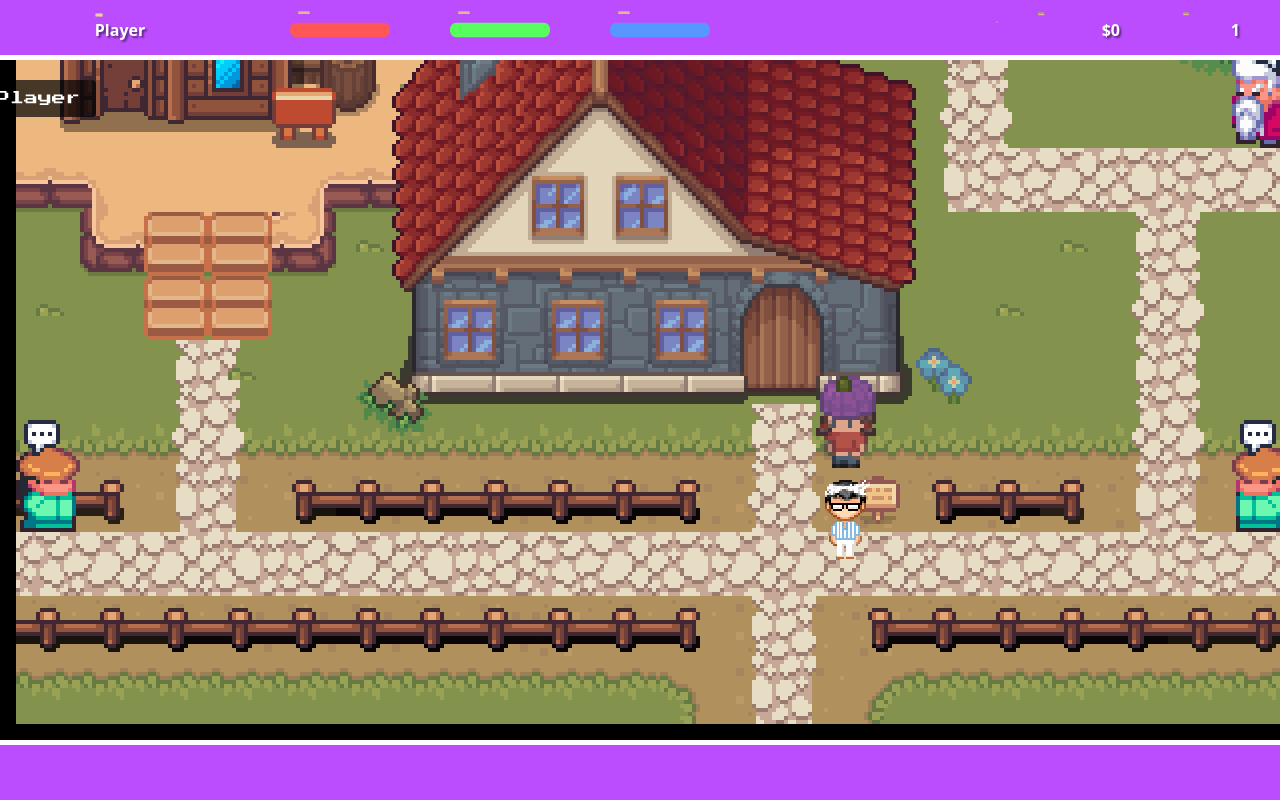
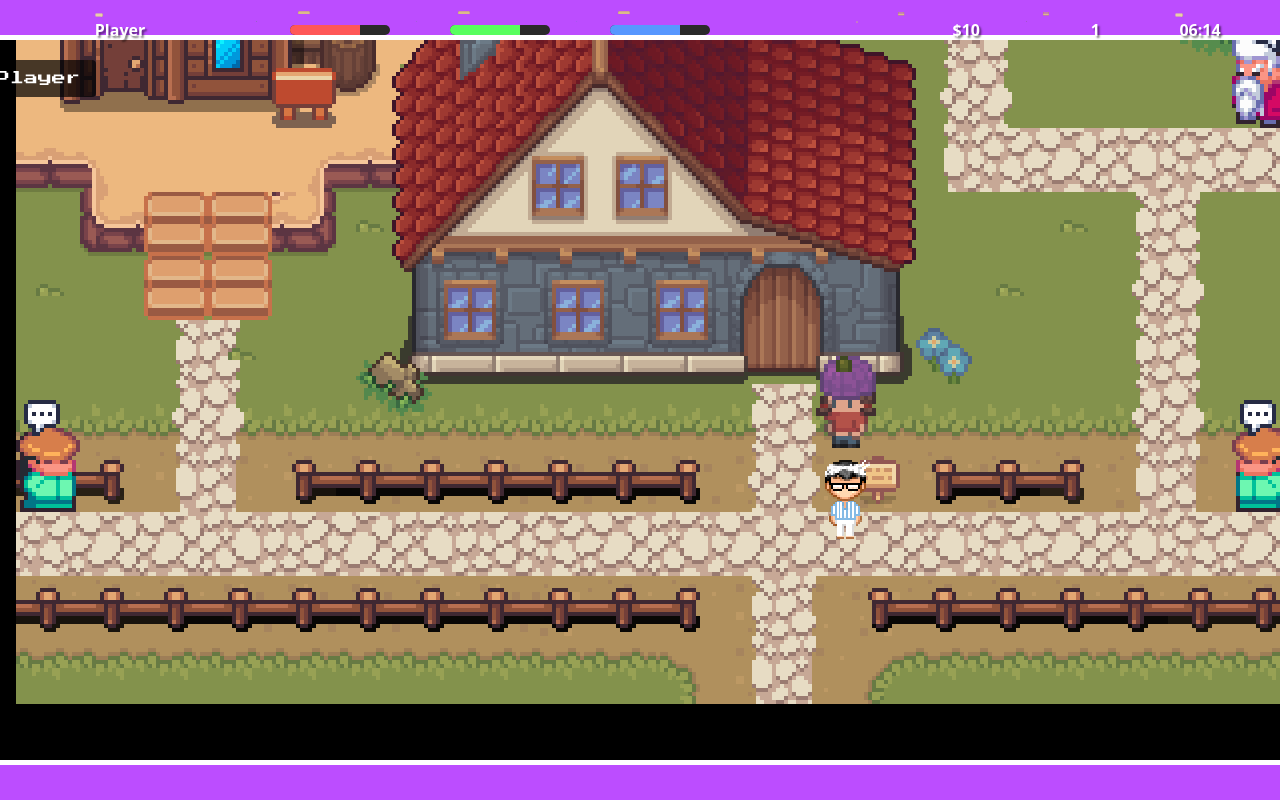
Before and after one commit to FellixFernando/UAS, a React (Vite) app: page /game in a window 1280 px wide. Built offline with nearby package versions, Linux system fonts and the light colour scheme.

Commit message:
portal confirmation and time

```diff
--- a/src/PixelGame.jsx
+++ b/src/PixelGame.jsx
@@ -13,7 +13,8 @@ import CharacterSelect from "./menu/character-select";
 import { TransitionProvider } from "./menu/TransitionContext";
 import PlayerBar from "./game-screen/game-features/player-bar";
 
-// import CityTown from "./game-screen/game-map/cityTown";
+
+import CityTown from "./game-screen/game-map/cityTown";
 // import CityNight from "./game-screen/game-map/cityNight";
 
 import "./pixelgame.css";
@@ -26,10 +27,11 @@ export default function PixelGame() {
 	const username = location.state?.username || "Player";
 
 	// Player stats
-	const [energyLevel, setEnergyLevel] = useState(100);
-	const [fullnessLevel, setFullnessLevel] = useState(100);
-	const [hygieneLevel, setHygieneLevel] = useState(100);
-	const [moneyAmount, setMoneyAmount] = useState(0);
+	const [energyLevel, setEnergyLevel] = useState(70);
+	const [fullnessLevel, setFullnessLevel] = useState(70);
+	const [hygieneLevel, setHygieneLevel] = useState(70);
+	const [happinessLevel, setHappinessLevel] = useState(70);
+	const [moneyAmount, setMoneyAmount] = useState(10);
 	const [dayCount, setDayCount] = useState(1);
 
 	// Ubah handleChangeWorld agar bisa menerima posisi (opsional untuk kasus ini)
@@ -115,6 +117,7 @@ export default function PixelGame() {
 						energyLevel={energyLevel}
 						fullnessLevel={fullnessLevel}
 						hygieneLevel={hygieneLevel}
+						happinessLevel={happinessLevel}
 						moneyAmount={moneyAmount}
 						dayCount={dayCount}
 						playerName={username}
--- a/src/game-screen/game-features/player-bar.jsx
+++ b/src/game-screen/game-features/player-bar.jsx
@@ -1,4 +1,4 @@
-import React from "react";
+import React, { useState, useEffect } from "react";
 import bgBar from "../../assets/image/bgBar.png";
 import bar from "../../assets/image/bar.png";
 import statusBar from "../../assets/image/statusBar.png";
@@ -14,14 +14,43 @@ import bgDay from "../../assets/image/bgDay.png";
 import bgDuit from "../../assets/image/bgDuit.png";
 
 export default function PlayerBar({
-	energyLevel = 100,
-	fullnessLevel = 100,
-	hygieneLevel = 100,
+	energyLevel = 70,
+	fullnessLevel = 70,
+	hygieneLevel = 70,
 	moneyAmount = 40,
 	dayCount = 1,
 	playerName = "Player",
 	currentLocation,
 }) {
+	const [gameTime, setGameTime] = useState({ hours: 6, minutes: 0 });
+
+	useEffect(() => {
+		const timer = setInterval(() => {
+			setGameTime((prevTime) => {
+				let newMinutes = prevTime.minutes + 2;
+				let newHours = prevTime.hours;
+
+				if (newMinutes >= 60) {
+					newHours += Math.floor(newMinutes / 60);
+					newMinutes = newMinutes % 60;
+				}
+
+				if (newHours >= 24) {
+					newHours = newHours % 24;
+				}
+
+				return { hours: newHours, minutes: newMinutes };
+			});
+		}, 1000);
+
+		return () => clearInterval(timer);
+	}, []);
+
+	// Format time to always show two digits
+	const formatTime = (time) => {
+		return time.toString().padStart(2, "0");
+	};
+
 	// Don't show the bar in these locations
 	const hideInLocations = ["rock-climbing", "cblast", "alive"];
 	if (hideInLocations.includes(currentLocation)) {
@@ -108,7 +137,7 @@ export default function PlayerBar({
 								left: "40px",
 								right: "10px",
 								transform: "translateY(-50%)",
-								height: "15px",
+								height: "10px",
 								background: "#2a2a2a",
 								borderRadius: "7px",
 								overflow: "hidden",
@@ -139,7 +168,7 @@ export default function PlayerBar({
 				))}
 			</div>
 
-			{/* Right section - Money and Day */}
+			{/* Right section - Money, Day, and Time */}
 			<div style={{ display: "flex", gap: "20px", alignItems: "center" }}>
 				{/* Money display */}
 				<div
@@ -228,6 +257,37 @@ export default function PlayerBar({
 						{dayCount}
 					</div>
 				</div>
+
+				{/* Time display */}
+				<div
+					style={{
+						position: "relative",
+						width: "120px",
+						height: "40px",
+					}}>
+					<img
+						src={name}
+						alt="Time background"
+						style={{
+							width: "100%",
+							height: "100%",
+							objectFit: "contain",
+						}}
+					/>
+					<div
+						style={{
+							position: "absolute",
+							top: "50%",
+							left: "50%",
+							transform: "translate(-50%, -50%)",
+							color: "white",
+							fontSize: "16px",
+							fontWeight: "bold",
+							textShadow: "2px 2px 2px rgba(0,0,0,0.5)",
+						}}>
+						{formatTime(gameTime.hours)}:{formatTime(gameTime.minutes)}
+					</div>
+				</div>
 			</div>
 		</div>
 	);
--- /dev/null
+++ b/src/game-screen/game-features/portal-confirmation.jsx
@@ -0,0 +1,41 @@
+import React, { useEffect } from "react";
+
+export default function PortalConfirmation({ targetMap, onConfirm, onCancel }) {
+	useEffect(() => {
+		const handleKeyPress = (e) => {
+			if (e.key.toLowerCase() === "e") {
+				onConfirm();
+			} else {
+				onCancel();
+			}
+		};
+
+		window.addEventListener("keydown", handleKeyPress);
+		return () => window.removeEventListener("keydown", handleKeyPress);
+	}, [onConfirm, onCancel]);
+
+	return (
+		<div
+			style={{
+				position: "fixed",
+				top: "50%",
+				left: "50%",
+				transform: "translate(-50%, -50%)",
+				backgroundColor: "rgba(0, 0, 0, 0.8)",
+				padding: "20px",
+				borderRadius: "10px",
+				color: "white",
+				textAlign: "center",
+				zIndex: 2000,
+				fontFamily: "Arial, sans-serif",
+			}}>
+			<h3 style={{ margin: "0 0 15px 0" }}>Portal Confirmation</h3>
+			<p style={{ margin: "0 0 15px 0" }}>
+				Would you like to go to {targetMap}?
+			</p>
+			<p style={{ margin: "0", fontSize: "14px", opacity: 0.8 }}>
+				Press 'E' to confirm, any other key to cancel
+			</p>
+		</div>
+	);
+}
--- a/src/game-screen/game-map/city.jsx
+++ b/src/game-screen/game-map/city.jsx
@@ -3,6 +3,7 @@ import collision from "../../assets/map/map-collision/map-city";
 import cityMape from "../../assets/map/map-image/townDefault.png";
 import "../../Citygame.css";
 import "../../character-sprites.css";
+import PortalConfirmation from "../game-features/portal-confirmation";
 
 const MAP_WIDTH = 20;
 const MAP_HEIGHT = 20;
@@ -76,6 +77,13 @@ export default function City({
 		cameraY: startPosition?.y || 8 * 32,
 	});
 
+	const [portalState, setPortalState] = useState({
+		showConfirmation: false,
+		targetMap: null,
+		nextX: null,
+		nextY: null,
+	});
+
 	const directions = useMemo(
 		() => ({
 			up: "up",
@@ -129,6 +137,31 @@ export default function City({
 		[keys]
 	);
 
+	const handlePortalConfirm = useCallback(() => {
+		if (portalState.targetMap && onChangeWorld) {
+			onChangeWorld(
+				portalState.targetMap,
+				portalState.nextX,
+				portalState.nextY
+			);
+		}
+		setPortalState({
+			showConfirmation: false,
+			targetMap: null,
+			nextX: null,
+			nextY: null,
+		});
+	}, [portalState, onChangeWorld]);
+
+	const handlePortalCancel = useCallback(() => {
+		setPortalState({
+			showConfirmation: false,
+			targetMap: null,
+			nextX: null,
+			nextY: null,
+		});
+	}, []);
+
 	useEffect(() => {
 		let animationFrameId;
 
@@ -164,17 +197,13 @@ export default function City({
 					// Check if on portal to city
 					const portalDestination = checkPortalDestination(feetX, feetY);
 					if (portalDestination) {
-						if (onChangeWorld) {
-							// Send current position and destination
-							onChangeWorld(portalDestination, nextX, nextY);
-						}
-						return {
-							...prev,
-							x: nextX,
-							y: nextY,
-							walking: true,
-							facing: direction,
-						};
+						setPortalState({
+							showConfirmation: true,
+							targetMap: portalDestination,
+							nextX,
+							nextY,
+						});
+						return prev;
 					}
 
 					if (!isCollision(feetX, feetY)) {
@@ -230,7 +259,7 @@ export default function City({
 			window.removeEventListener("keyup", handleKeyUp);
 			cancelAnimationFrame(animationFrameId);
 		};
-	}, [directions, handleKeyDown, handleKeyUp, onChangeWorld]);
+	}, [directions, handleKeyDown, handleKeyUp]);
 
 	useEffect(() => {
 		if (!characterRef.current || !mapRef.current) return;
@@ -306,9 +335,6 @@ export default function City({
 							-gameState.cameraY * pixelSize
 						}px, 0)`,
 					}}>
-
-
-
 					<div
 						ref={characterRef}
 						className="character"
@@ -320,6 +346,13 @@ export default function City({
 				</div>
 			</div>
 			<div className="username-display">{username}</div>
+			{portalState.showConfirmation && (
+				<PortalConfirmation
+					targetMap={portalState.targetMap}
+					onConfirm={handlePortalConfirm}
+					onCancel={handlePortalCancel}
+				/>
+			)}
 		</div>
 	);
 }
--- a/src/pixelgame.css
+++ b/src/pixelgame.css
@@ -22,7 +22,7 @@ body {
 /* Frame for the game */
 .frame {
     width: calc(var(--pixel-size) * 340);
-    height: calc(var(--pixel-size) * 170);
+    height: calc(var(--pixel-size) * 180);
     /* height: 100%;
     width: 100%; */
     outline: 5px solid #fff;
@@ -33,7 +33,7 @@ body {
 /* Game screen container */
 .game-screen {
     width: calc(var(--pixel-size) * 340);
-    height: calc(var(--pixel-size) * 170);
+    height: calc(var(--pixel-size) * 180);
     /* height: 100%;
     width: 100%; */
     overflow: hidden;
```
Also changed, not shown: src/game-screen/mini-game/color-blast.jsx (+252 -171 lines), src/context/GameStateContext.jsx (added).
